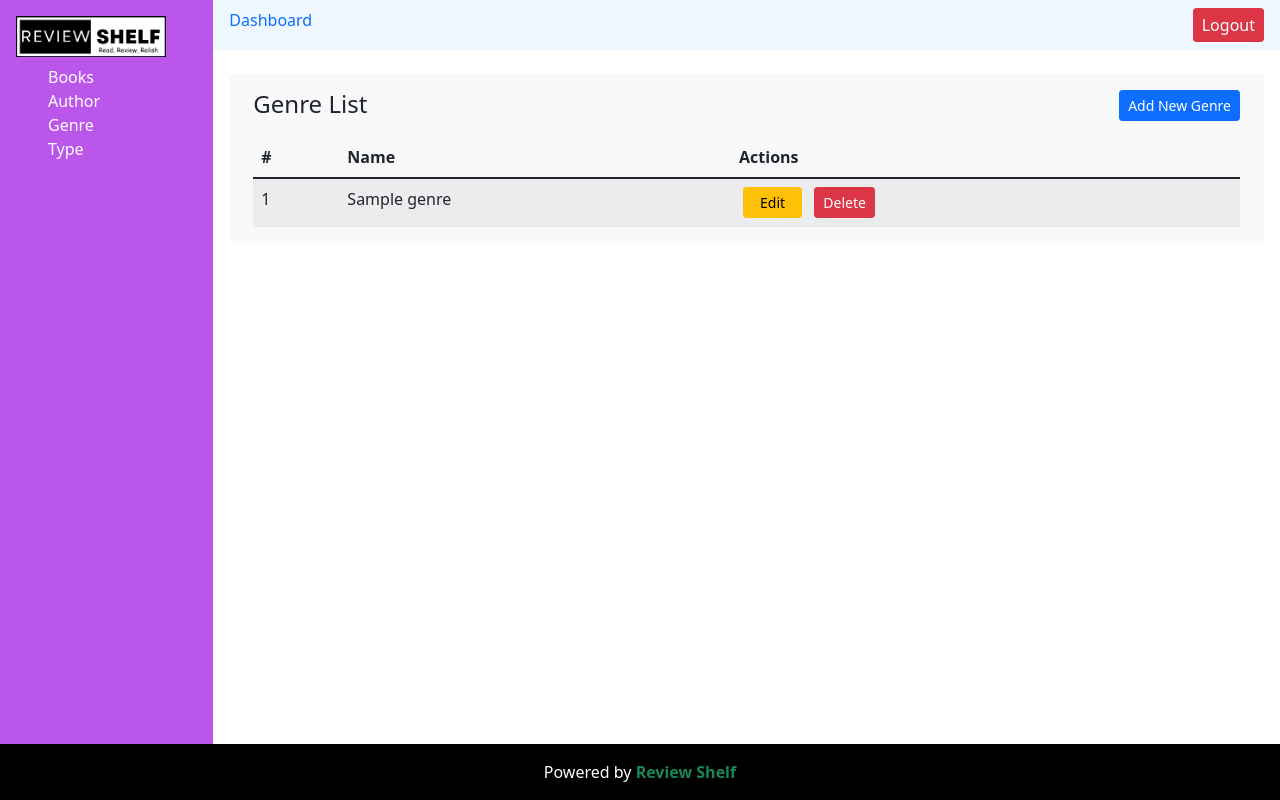
After one commit to AR-Pial/review_shelf, a Django app: page /dashboard/genre/list in a window 1280 px wide. The commit adds this page. Run offline with Django 5.2, Linux system fonts and the light colour scheme; a user stored in the database is signed in; tables that the repository leaves empty hold one stand-in row (values such as "Sample post").

Commit message:
genre and logout done

```diff
--- a/accounts/urls.py
+++ b/accounts/urls.py
@@ -1,7 +1,8 @@
 from django.urls import path
 from .views import CustomLoginView,UserRegistrationView
-
+from django.contrib.auth.views import LogoutView
 urlpatterns = [
     path('login/', CustomLoginView.as_view(), name='login'),
     path('register/', UserRegistrationView.as_view(), name='register'),
+    path('logout/', LogoutView.as_view(next_page='login'), name='logout'),
 ]
--- a/admin_panel/models.py
+++ b/admin_panel/models.py
@@ -27,7 +27,6 @@ class Author(TimestampedModel):
 
 
 class Genre(TimestampedModel):
-    id = models.AutoField(primary_key=True)
     name = models.CharField(max_length=255, unique=True)
 
     class Meta:
@@ -38,7 +37,6 @@ class Genre(TimestampedModel):
 
 
 class Type(TimestampedModel):
-    id = models.AutoField(primary_key=True)
     name = models.CharField(max_length=255)
 
     class Meta:
--- a/admin_panel/urls.py
+++ b/admin_panel/urls.py
@@ -9,4 +9,9 @@ urlpatterns = [
     path('author/create', AuthorCreateView.as_view(), name='author_create'),
     path('author/<uuid:uuid>/edit/', AuthorUpdateView.as_view(), name='author_edit'),
     path('author/<uuid:pk>/delete/', AuthorDeleteView.as_view(), name='author_delete'),
+    # Genre
+    path('genre/list', GenreListView.as_view(), name='genre_list'),
+    path('genre/create', GenreCreateView.as_view(), name='genre_create'),
+    path('genre/<int:pk>/update/', GenreUpdateView.as_view(), name='genre_update'),
+    path('genre/<int:pk>/delete/', GenreDeleteView.as_view(), name='genre_delete'),
 ]
--- a/admin_panel/views.py
+++ b/admin_panel/views.py
@@ -3,8 +3,8 @@ from django.contrib.auth.mixins import LoginRequiredMixin
 from django.views.generic import TemplateView, ListView
 from django.urls import reverse_lazy
 from django.views.generic.edit import CreateView,DeleteView,UpdateView
-from .models import Author
-from .forms import AuthorForm
+from .models import Author,Genre
+from .forms import AuthorForm, GenreForm
 from django.contrib import messages
 from django.http import JsonResponse
 from django.shortcuts import get_object_or_404
@@ -35,8 +35,11 @@ class AuthorListView(LoginRequiredMixin, ListView):
     model = Author
     template_name = 'dashboard/author/author.html'
     context_object_name = 'authors'
-    queryset = Author.objects.all().order_by('-created_at')
+    # queryset = Author.objects.all().order_by('-created_at')
     login_url = reverse_lazy('login')
+
+    def get_queryset(self):
+        return Author.objects.all().order_by('-created_at')
 
     def get_context_data(self, **kwargs):
         context = super().get_context_data(**kwargs)
@@ -118,3 +121,45 @@ class AuthorDeleteView(LoginRequiredMixin,DeleteView):
     def get_success_url(self):
         messages.error(self.request, "Author deleted successfully!")
         return super().get_success_url()
+
+# Genre
+class GenreListView(LoginRequiredMixin,ListView):
+    model = Genre
+    template_name = 'dashboard/genre/genre_list.html'
+    context_object_name = 'genres'
+    login_url = reverse_lazy('login')
+
+    def get_queryset(self):
+        return Genre.objects.all().order_by('-created_at')
+
+class GenreCreateView(LoginRequiredMixin,CreateView):
+    model = Genre
+    form_class = GenreForm
+    template_name = 'dashboard/genre/genre_form.html'
+    success_url = reverse_lazy('genre_list')
+    login_url = reverse_lazy('login')
+
+    def form_valid(self, form):
+        messages.success(self.request, "Genre created successfully!")
+        return super().form_valid(form)
+
+class GenreUpdateView(LoginRequiredMixin,UpdateView):
+    model = Genre
+    form_class = GenreForm
+    template_name = 'dashboard/genre/genre_form.html'
+    success_url = reverse_lazy('genre_list')
+    login_url = reverse_lazy('login')
+
+    def form_valid(self, form):
+        messages.warning(self.request, "Genre updated successfully!")
+        return super().form_valid(form)
+
+class GenreDeleteView(LoginRequiredMixin, DeleteView):
+    model = Genre
+    template_name = 'dashboard/genre/genre_confirm_delete.html'
+    success_url = reverse_lazy('genre_list')
+    login_url = reverse_lazy('login')
+
+    def get_success_url(self):
+        messages.error(self.request, "Genre deleted successfully!")
+        return super().get_success_url()
--- /dev/null
+++ b/templates/dashboard/genre/genre_list.html
@@ -0,0 +1,51 @@
+{% extends 'dashboard/dashboard_base.html' %}
+
+{% block content %}
+<div class="container mt-4 bg-light pt-3 rounded">
+    <div class="d-flex justify-content-between">
+        <h4>Genre List</h4>
+        <a href="{% url 'genre_create' %}" class="btn btn-sm btn-primary mb-3">
+            Add New Genre
+        </a>
+    </div>
+
+    <!-- Author List -->
+    <div class="table-responsive">
+        <table class="table table-striped">
+            <thead>
+                <tr>
+                    <th>#</th>
+                    <th>Name</th>
+                    <th>Actions</th>
+                </tr>
+            </thead>
+            <tbody>
+                {% for genre in genres %}
+                <tr>
+                    <td>{{ forloop.counter }}</td>
+                    <td>{{ genre.name }}</td>
+                    <td>
+                        <a class="btn btn-sm btn-warning px-3 mx-1" href="{% url 'genre_update' genre.id %}">Edit</a>
+                        <a class="btn btn-danger btn-sm mx-1" href="{% url 'genre_delete' genre.id %}">Delete</a>
+                        {% comment %} <form method="POST" action="{% url 'genre_delete' genre.id %}" class="d-inline mx-1 delete-form">
+                            {% csrf_token %}
+                            <button type="submit" class="btn btn-danger btn-sm">
+                                Delete
+                            </button>
+                        </form>  {% endcomment %}
+                    </td>
+                </tr>
+                {% empty %}
+                <tr>
+                    <td colspan="3" class="text-center">No genre found.</td>
+                </tr>
+                {% endfor %}
+            </tbody>
+        </table>
+    </div>
+</div>
+
+{% endblock %}
+{% block script %}
+
+{% endblock %}
--- a/templates/dashboard/layouts/admin_sidebar.html
+++ b/templates/dashboard/layouts/admin_sidebar.html
@@ -2,7 +2,7 @@
     <ul class="d-flex flex-column justify-content-center">
         <li><a href="{% url 'book' %}" class="text-white">Books</a></li>
         <li><a href="{% url 'author' %}" class="text-white">Author</a></li>
-        <li><a href="#" class="text-white">Genre</a></li>
+        <li><a href="{% url 'genre_list' %}" class="text-white">Genre</a></li>
         <li><a href="#" class="text-white">Type</a></li>
     </ul>
 </div>
--- a/templates/dashboard/layouts/admin_topbar.html
+++ b/templates/dashboard/layouts/admin_topbar.html
@@ -1,3 +1,11 @@
-<div class="topbar-bg d-flex flex-wrap py-2 px-2 px-lg-3">
-    <a href="{% url 'dashboard' %}">Dashboard</a>
+<div class="topbar-bg d-flex flex-wrap justify-content-between py-2 px-2 px-lg-3">
+    <div>
+        <a href="{% url 'dashboard' %}">Dashboard</a>
+    </div>
+    <div>
+        <form action="{% url 'logout' %}" method="POST" style="display: inline;">
+            {% csrf_token %}
+            <button type="submit" class="btn btn-sm btn-danger fs-6">Logout</button>
+        </form>
+    </div>
 </div>
```
Also changed, not shown: admin_panel/forms.py (+6 -1 lines), templates/dashboard/author/author.html (+4 -4 lines), templates/dashboard/genre/genre_confirm_delete.html (added, +16 -0 lines), templates/dashboard/genre/genre_form.html (added, +21 -0 lines), accounts/views.py (line endings or trailing spaces), admin_panel/migrations/0005_alter_genre_id_alter_type_id.py (added).
